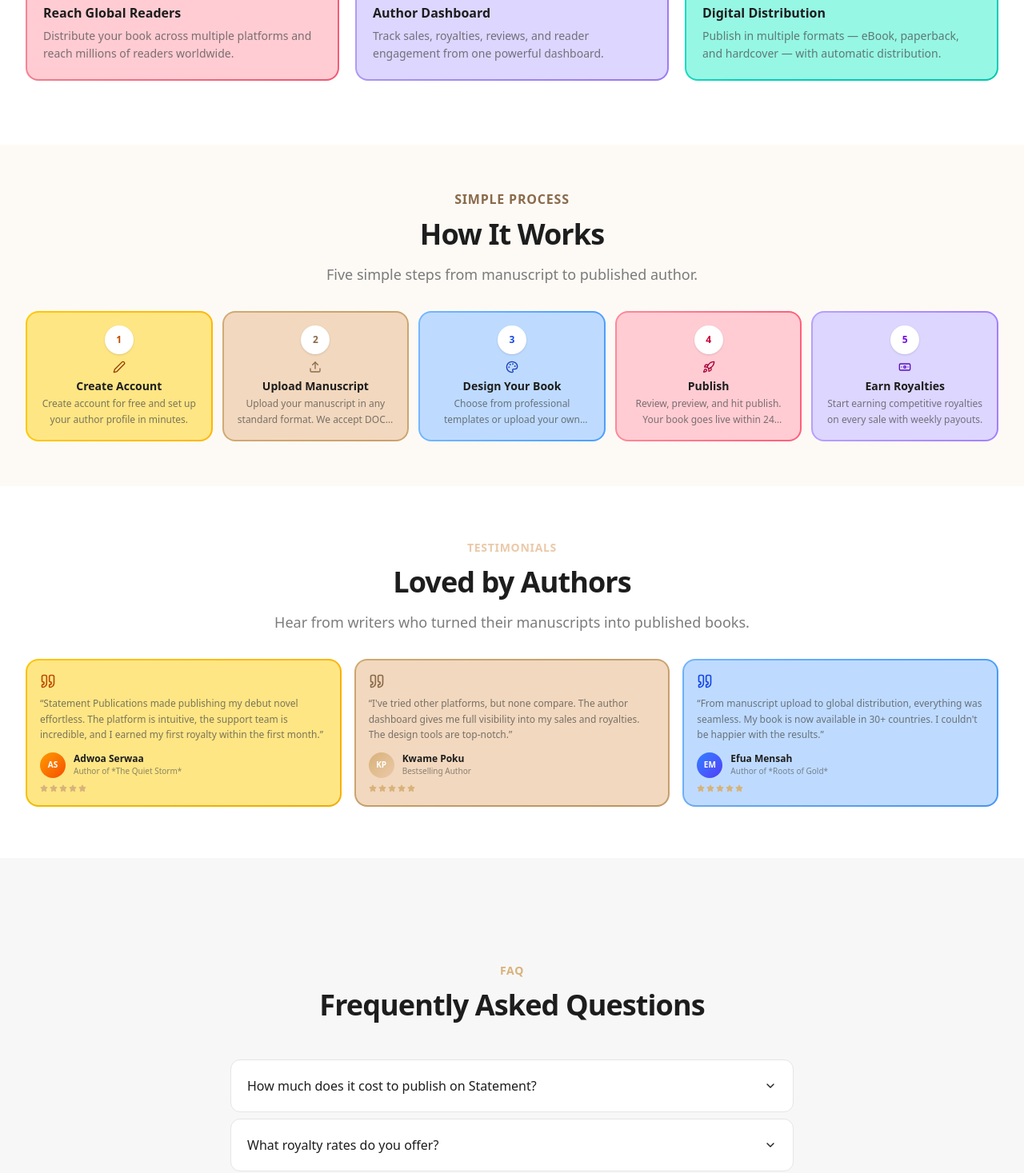
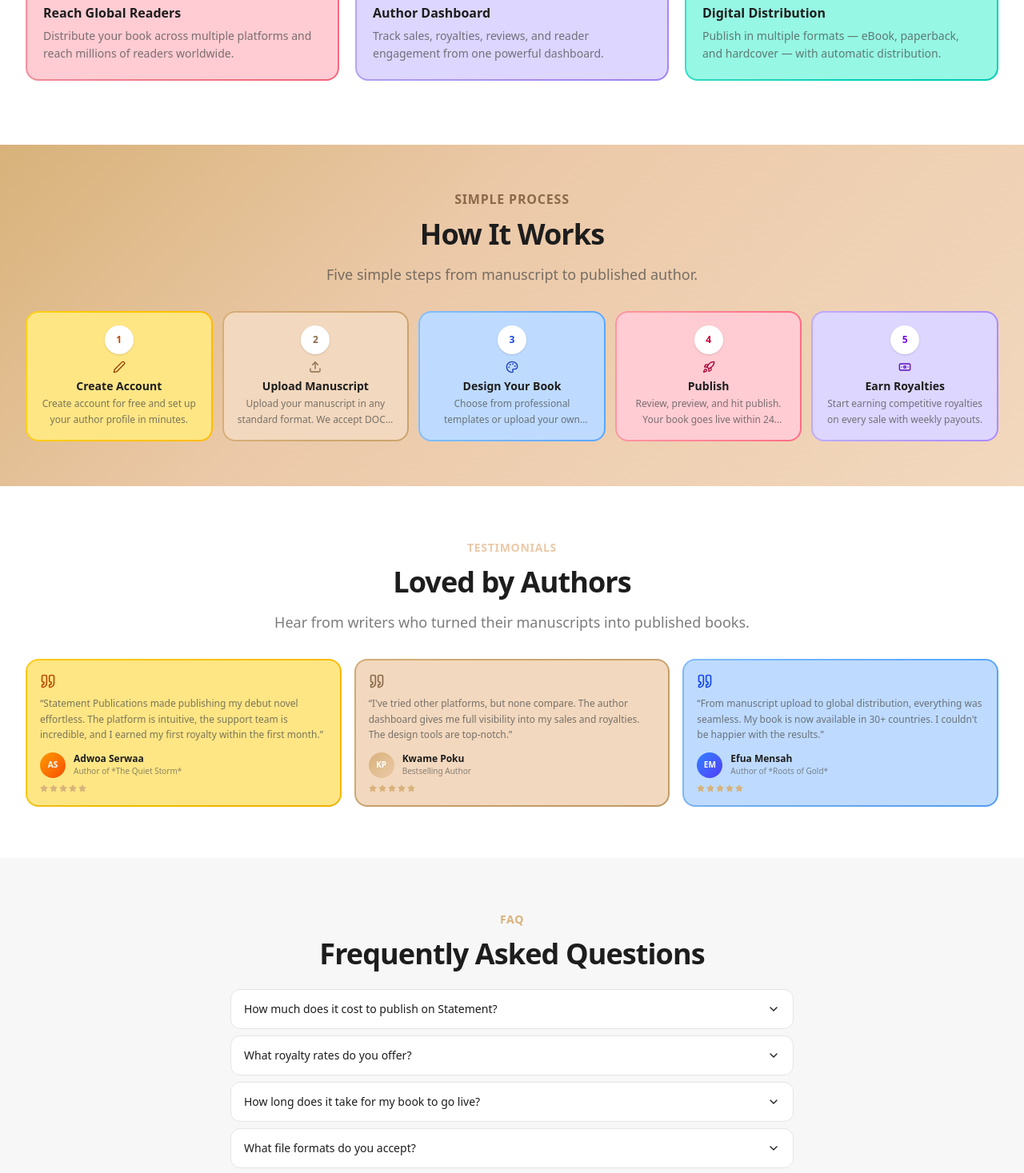
Before and after one commit to Johnfavour-maidu/statement-publications, a Next.js app in the folder apps/publications/: page / in a window 1280 px wide. Shown: the part 1330-2797 px from the top of the page at 80% size. Built offline with nearby package versions, Linux system fonts and the light colour scheme; no server answers; a web font is replaced by a local one.

Commit message:
How It Works utility bar bg, compact FAQ and CTA sections

```diff
--- a/apps/publications/src/app/(public)/services/page.tsx
+++ b/apps/publications/src/app/(public)/services/page.tsx
@@ -334,7 +334,7 @@ export default function ServicesPage() {
       </section>
 
       {/* ── CTA ─────────────────────────────────────────── */}
-      <section className="py-24 sm:py-32" style={{ background: "linear-gradient(135deg, #D8B27A 0%, #EBC9A8 50%, #F2D8BE 100%)" }}>
+      <section className="py-14 sm:py-20" style={{ background: "linear-gradient(135deg, #D8B27A 0%, #EBC9A8 50%, #F2D8BE 100%)" }}>
         <div className="mx-auto max-w-4xl px-4 sm:px-6 lg:px-8 text-center">
           <AnimatedSection>
             <h2 className="text-3xl sm:text-4xl font-bold tracking-tight text-charcoal">
@@ -343,7 +343,7 @@ export default function ServicesPage() {
             <p className="mt-4 text-lg text-charcoal/70 max-w-2xl mx-auto">
               Join thousands of authors who chose Statement to bring their stories to the world.
             </p>
-            <div className="mt-10 flex flex-col sm:flex-row items-center justify-center gap-4">
+            <div className="mt-8 flex flex-col sm:flex-row items-center justify-center gap-4">
               <Link href="/register" className="inline-flex items-center gap-2 rounded-lg bg-charcoal px-8 py-4 text-base font-semibold text-white hover:bg-dark-gray shadow-lg transition-all">
                 Create Account <ArrowRight className="h-5 w-5" />
               </Link>
--- a/apps/publications/src/app/page.tsx
+++ b/apps/publications/src/app/page.tsx
@@ -443,7 +443,7 @@ export default function Home() {
       </section>
 
       {/* ── How It Works ────────────────────────────────── */}
-      <section className="py-10 sm:py-14 bg-[#EBC9A8]/10">
+      <section className="py-10 sm:py-14" style={{ background: "linear-gradient(135deg, #D8B27A 0%, #EBC9A8 40%, #F2D8BE 100%)" }}>
         <div className="mx-auto max-w-7xl px-4 sm:px-6 lg:px-8">
           <AnimatedSection className="text-center max-w-3xl mx-auto mb-8">
             <span className="text-base font-bold uppercase tracking-wider text-[#8A6A4A]">
@@ -568,9 +568,9 @@ export default function Home() {
       </section>
 
       {/* ── FAQ ─────────────────────────────────────────── */}
-      <section className="py-24 sm:py-32 bg-light-gray">
+      <section className="py-12 sm:py-16 bg-light-gray">
         <div className="mx-auto max-w-3xl px-4 sm:px-6 lg:px-8">
-          <AnimatedSection className="text-center mb-12">
+          <AnimatedSection className="text-center mb-6">
             <span className="text-sm font-semibold text-gold uppercase tracking-wider">
               FAQ
             </span>
@@ -585,12 +585,12 @@ export default function Home() {
                 <AccordionItem
                   key={index}
                   value={`faq-${index}`}
-                  className="rounded-xl border border-peach/10 bg-white px-5 data-[state=open]:shadow-sm data-[state=open]:border-peach/20 transition-colors"
+                  className="rounded-xl border border-peach/10 bg-white px-4 data-[state=open]:shadow-sm data-[state=open]:border-peach/20 transition-colors"
                 >
-                  <AccordionTrigger className="text-left text-sm sm:text-base font-medium py-5 hover:no-underline hover:text-peach">
+                  <AccordionTrigger className="text-left text-sm font-medium py-3.5 hover:no-underline hover:text-peach">
                     {faq.question}
                   </AccordionTrigger>
-                  <AccordionContent className="text-sm text-dark-gray/70 leading-relaxed pb-5">
+                  <AccordionContent className="text-sm text-dark-gray/70 leading-relaxed pb-3.5">
                     {faq.answer}
                   </AccordionContent>
                 </AccordionItem>
@@ -601,7 +601,7 @@ export default function Home() {
       </section>
 
       {/* ── CTA Banner ──────────────────────────────────── */}
-      <section className="py-24 sm:py-32 relative overflow-hidden" style={{ background: "linear-gradient(135deg, #EBC9A8 0%, #F2D8BE 50%, #D8B27A 100%)" }}>
+      <section className="py-14 sm:py-20 relative overflow-hidden" style={{ background: "linear-gradient(135deg, #EBC9A8 0%, #F2D8BE 50%, #D8B27A 100%)" }}>
         <div className="absolute inset-0">
           <div className="absolute top-1/3 left-1/4 w-72 h-72 bg-white/15 rounded-full blur-3xl" />
           <div className="absolute bottom-1/3 right-1/4 w-96 h-96 bg-gold/10 rounded-full blur-3xl" />
@@ -611,11 +611,11 @@ export default function Home() {
             <h2 className="text-3xl sm:text-4xl lg:text-5xl font-bold tracking-tight text-charcoal">
               Ready to Share Your Story?
             </h2>
-            <p className="mt-6 text-lg text-charcoal/70 max-w-2xl mx-auto">
+            <p className="mt-4 text-lg text-charcoal/70 max-w-2xl mx-auto">
               Join thousands of authors who chose Statement to publish their
               books. Start your publishing journey today — it&apos;s free.
             </p>
-            <div className="mt-10 flex flex-col sm:flex-row items-center justify-center gap-4">
+            <div className="mt-8 flex flex-col sm:flex-row items-center justify-center gap-4">
               <motion.div whileHover={{ scale: 1.05, boxShadow: "0 10px 30px -10px rgba(29,29,29,0.4)" }} whileTap={{ scale: 0.98 }} transition={{ type: "spring", stiffness: 400, damping: 20 }}>
                 <Button
                   size="lg"
```
